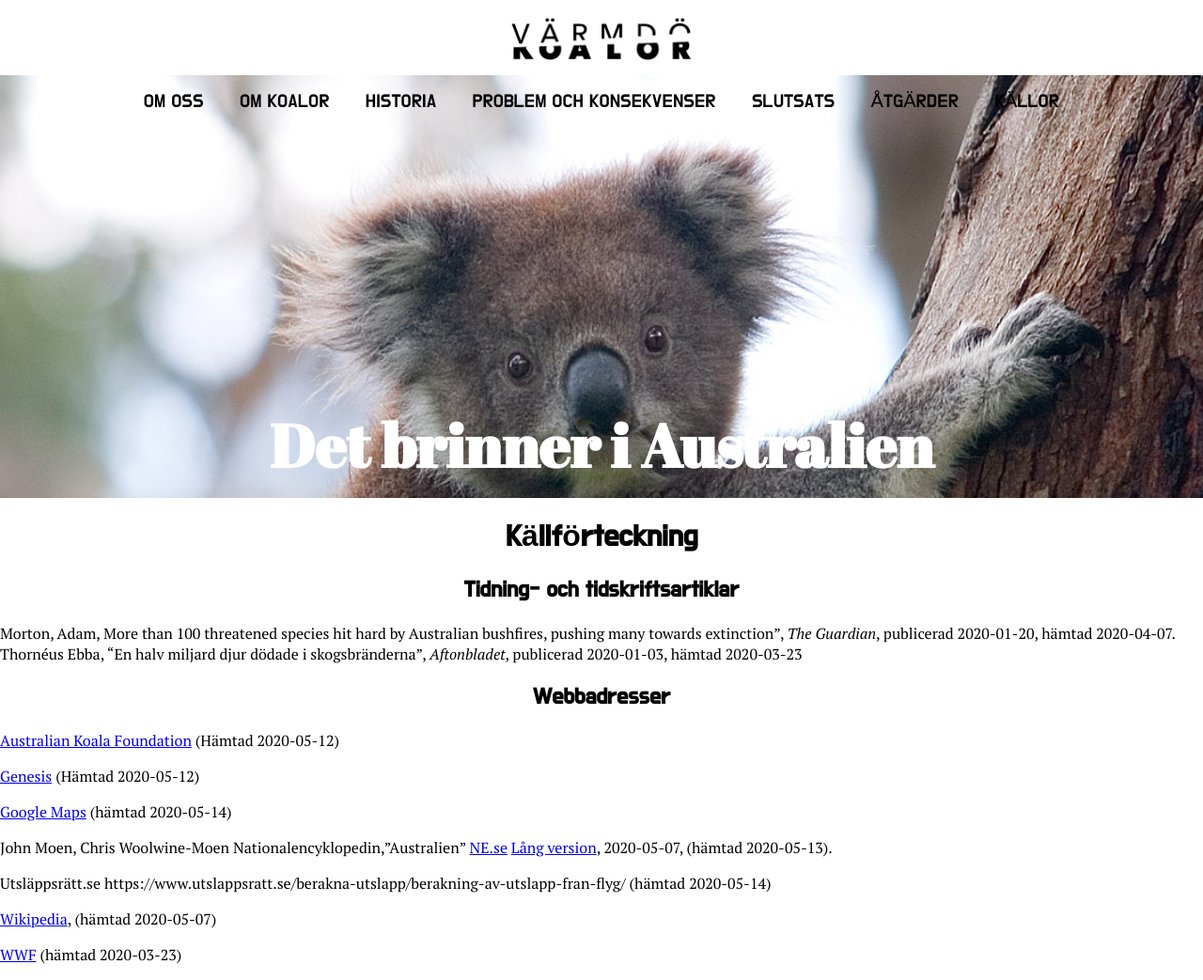
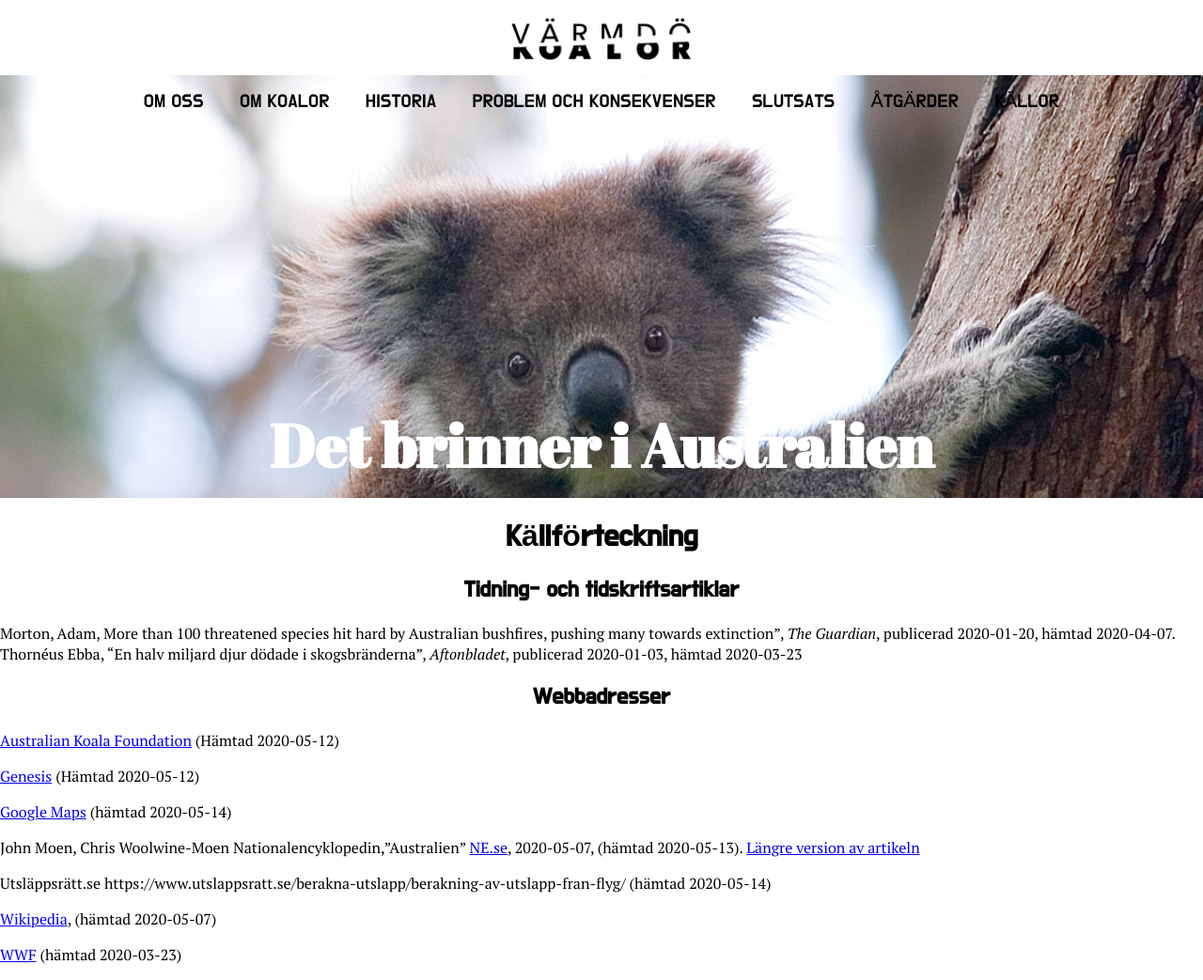
Before and after one commit to limbero/stackars-koalorna, a Jekyll site: the page built from _kallor/kallor.md, in a window 1280 px wide and 1043 px high. Shown: the whole window at 94% size. Built offline with Jekyll 4.4.1, drawn with Linux system fonts in a browser that asks for light colours; comment, search, counter and statistics services are not loaded.

Commit message:
Update kallor.md

```diff
--- a/_kallor/kallor.md
+++ b/_kallor/kallor.md
@@ -17,7 +17,8 @@ Thornéus Ebba, “En halv miljard djur dödade i skogsbränderna”, *Aftonblad
 
 [Google Maps](https://www.google.com/search?rlz=1C1GCEA_enSE812SE812&sxsrf=ALeKk00Gu9rfpb1AhzKM55jwIJP9i_He3Q%3A1589446056269&ei=qAW9XrDmD4zprgT1uIPwDw&q=arlanda+till+sydney+airport+km&oq=arlanda+till+sydney+airport+km&gs_lcp=CgZwc3ktYWIQAzoECCMQJ1DaE1iAKWCXLWgAcAB4AIABZogB2wWSAQM4LjGYAQCgAQGqAQdnd3Mtd2l6&sclient=psy-ab&ved=0ahUKEwiw2sr8-7LpAhWMtIsKHXXcAP4Q4dUDCAw&uact=5) (hämtad 2020-05-14)
 
-John Moen, Chris Woolwine-Moen Nationalencyklopedin,”Australien" [NE.se](https://www.worldatlas.com/feature/what-is-the-role-of-koalas-in-the-ecosystem.html) [Lång version](http://www.ne.se/uppslagsverk/encyklopedi/lång/australien), 2020-05-07, (hämtad 2020-05-13).
+John Moen, Chris Woolwine-Moen Nationalencyklopedin,”Australien" [NE.se](https://www.worldatlas.com/feature/what-is-the-role-of-koalas-in-the-ecosystem.html), 2020-05-07, (hämtad 2020-05-13).
+  [Längre version av artikeln](http://www.ne.se/uppslagsverk/encyklopedi/lång/australien)
 
 Utsläppsrätt.se https://www.utslappsratt.se/berakna-utslapp/berakning-av-utslapp-fran-flyg/ (hämtad 2020-05-14)
 
```
